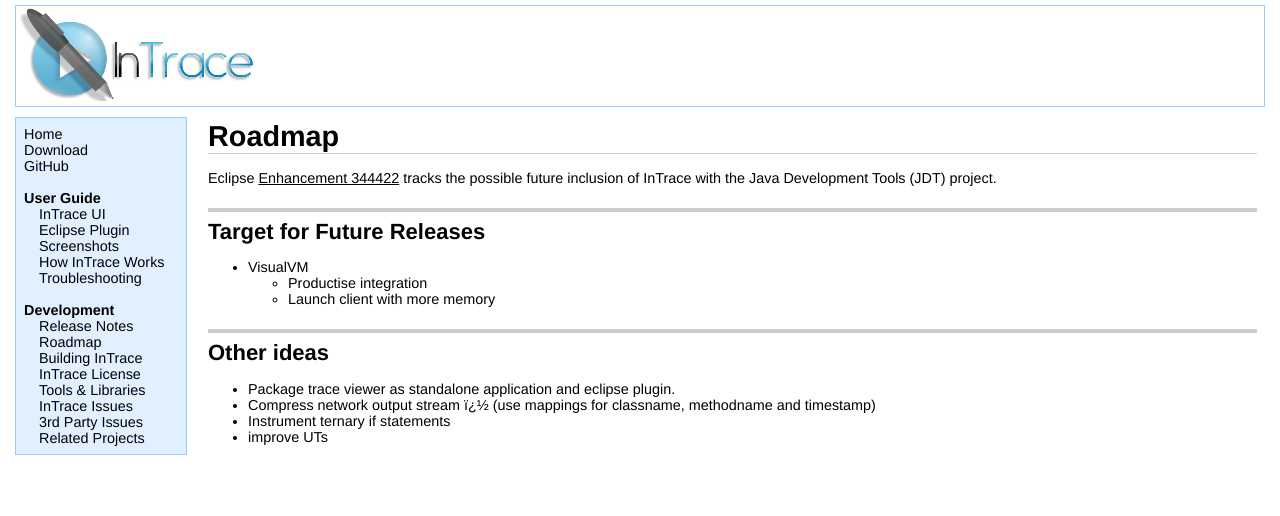
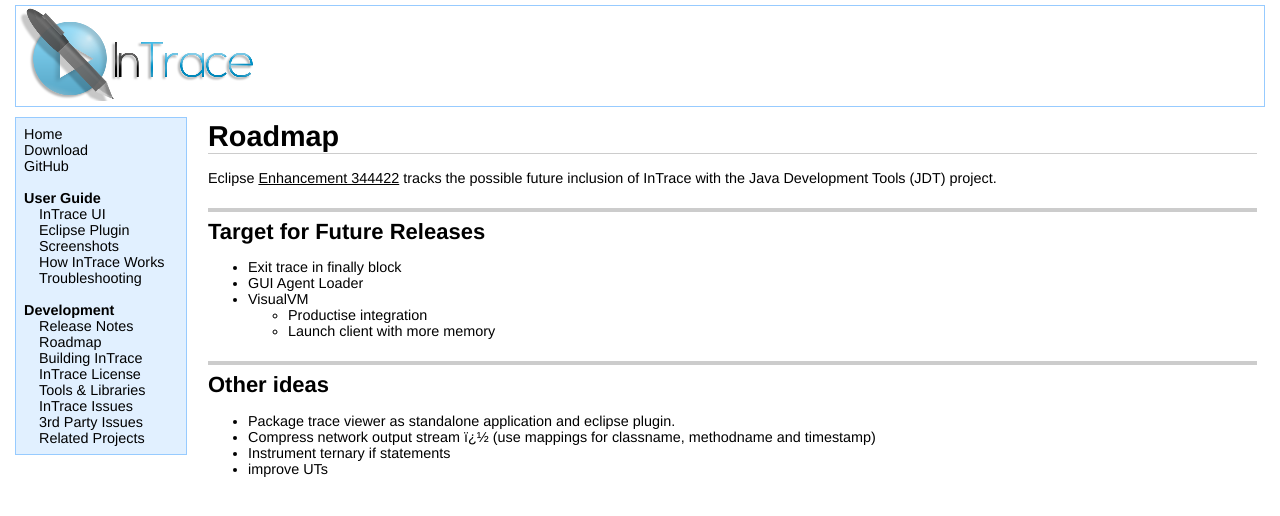
Before and after one commit to mchr3k/org.intrace, a Jekyll site: the page built from roadmap.html, in a window 1280 px wide. Shown: the top 516 px of the page. Built offline with Jekyll 4.4.1, drawn with Linux system fonts in a browser that asks for light colours.

Commit message:
Add a couple of todo items

```diff
--- a/roadmap.html
+++ b/roadmap.html
@@ -8,6 +8,8 @@ title: InTrace - Roadmap
 
 <h2>Target for Future Releases</h2>
 <ul>
+<li>Exit trace in finally block
+<li>GUI Agent Loader
 <li>VisualVM
 <ul>
   <li>Productise integration</li>
```
